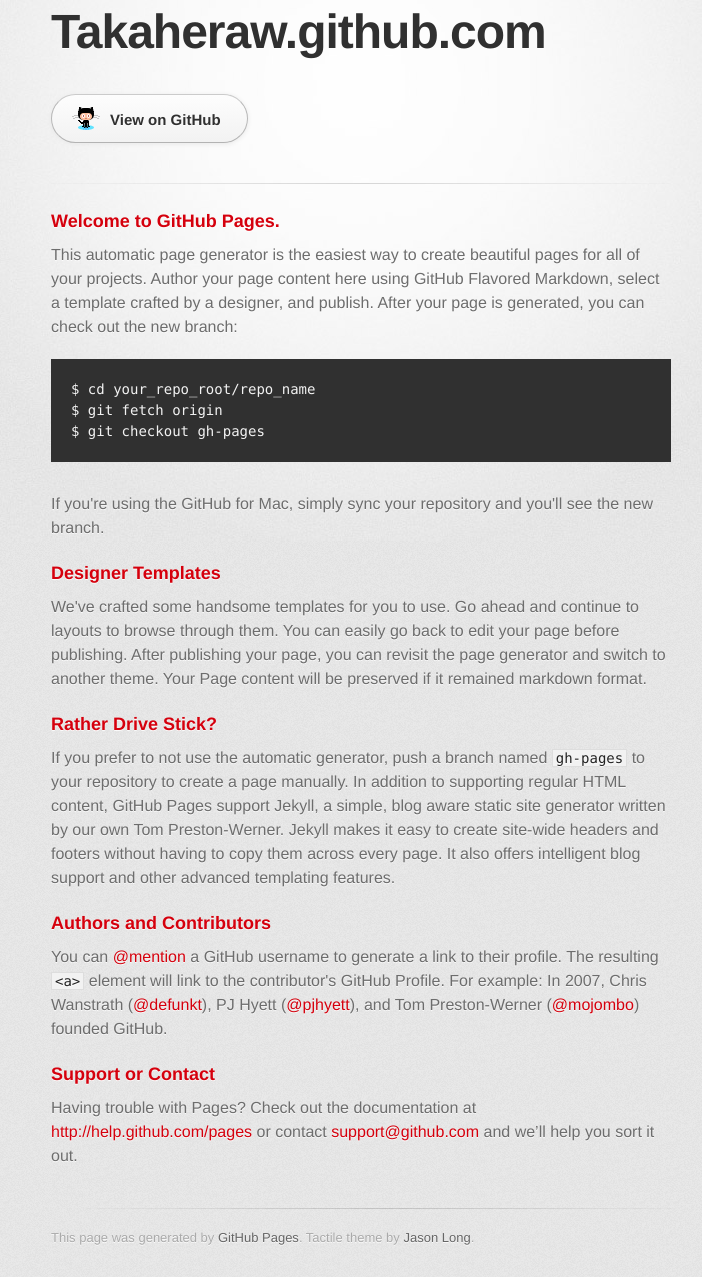
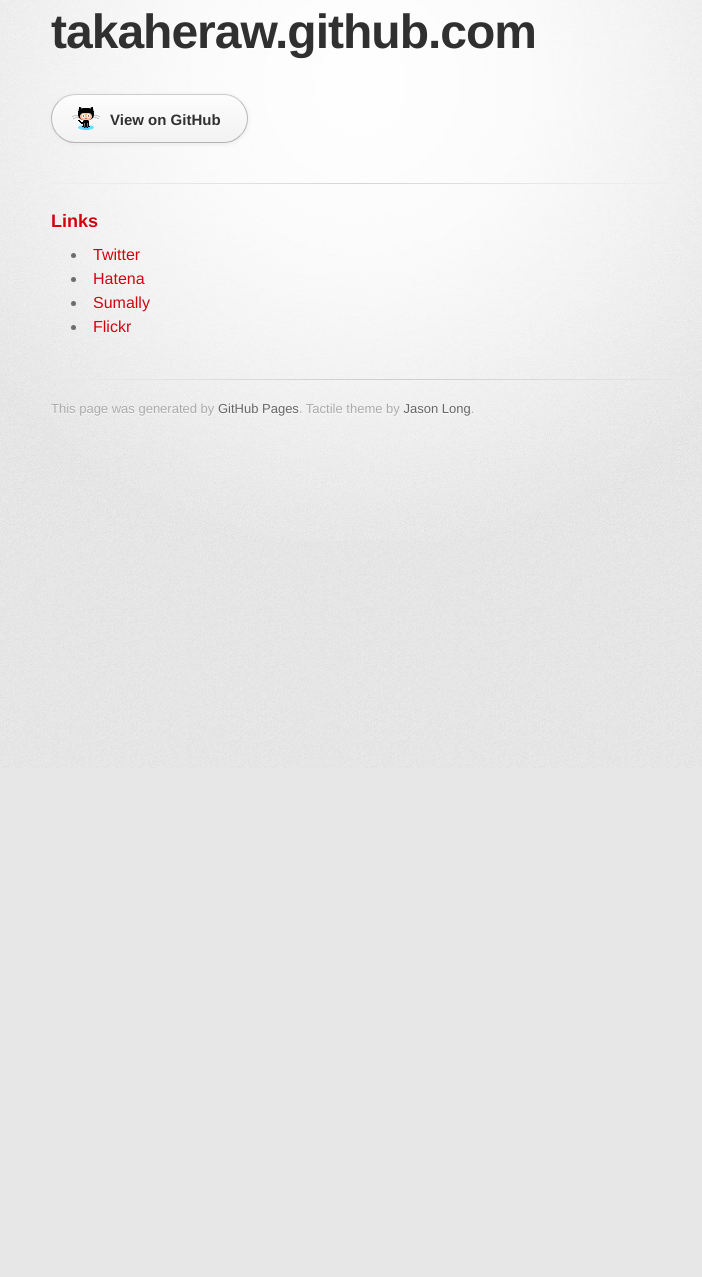
Before and after one commit to takaheraw/takaheraw.github.com, a plain HTML site: page index.html in a window 1280 px wide. Shown: the part 32-1309 px from the top of the page, without its empty margins (279-981 px from the left). After the commit the page ends 800 px from the top, so only its background shows below. Drawn offline with Linux system fonts and the light colour scheme; a web font is replaced by a local one.

Commit message:
add Links

```diff
--- a/index.html
+++ b/index.html
@@ -10,7 +10,7 @@
     <!--[if lt IE 9]>
     <script src="//html5shiv.googlecode.com/svn/trunk/html5.js"></script>
     <![endif]-->
-    <title>Takaheraw.github.com by takaheraw</title>
+    <title>takaheraw.github.com by takaheraw</title>
   </head>
 
   <body>
@@ -18,7 +18,7 @@
       <div class="inner">
 
         <header>
-          <h1>Takaheraw.github.com</h1>
+          <h1>takaheraw.github.com</h1>
           <h2></h2>
         </header>
 
@@ -29,39 +29,19 @@
         <hr>
 
         <section id="main_content">
-          <h3>Welcome to GitHub Pages.</h3>
-
-<p>This automatic page generator is the easiest way to create beautiful pages for all of your projects. Author your page content here using GitHub Flavored Markdown, select a template crafted by a designer, and publish. After your page is generated, you can check out the new branch:</p>
-
-<pre><code>$ cd your_repo_root/repo_name
-$ git fetch origin
-$ git checkout gh-pages
-</code></pre>
-
-<p>If you're using the GitHub for Mac, simply sync your repository and you'll see the new branch.</p>
-
-<h3>Designer Templates</h3>
-
-<p>We've crafted some handsome templates for you to use. Go ahead and continue to layouts to browse through them. You can easily go back to edit your page before publishing. After publishing your page, you can revisit the page generator and switch to another theme. Your Page content will be preserved if it remained markdown format.</p>
-
-<h3>Rather Drive Stick?</h3>
-
-<p>If you prefer to not use the automatic generator, push a branch named <code>gh-pages</code> to your repository to create a page manually. In addition to supporting regular HTML content, GitHub Pages support Jekyll, a simple, blog aware static site generator written by our own Tom Preston-Werner. Jekyll makes it easy to create site-wide headers and footers without having to copy them across every page. It also offers intelligent blog support and other advanced templating features.</p>
-
-<h3>Authors and Contributors</h3>
-
-<p>You can <a href="https://github.com/blog/821" class="user-mention">@mention</a> a GitHub username to generate a link to their profile. The resulting <code>&lt;a&gt;</code> element will link to the contributor's GitHub Profile. For example: In 2007, Chris Wanstrath (<a href="https://github.com/defunkt" class="user-mention">@defunkt</a>), PJ Hyett (<a href="https://github.com/pjhyett" class="user-mention">@pjhyett</a>), and Tom Preston-Werner (<a href="https://github.com/mojombo" class="user-mention">@mojombo</a>) founded GitHub.</p>
-
-<h3>Support or Contact</h3>
-
-<p>Having trouble with Pages? Check out the documentation at <a href="http://help.github.com/pages">http://help.github.com/pages</a> or contact <a href="mailto:support@github.com">support@github.com</a> and we’ll help you sort it out.</p>
+          <h3>Links</h3>
+          <ul>
+            <li><a href="https://twitter.com/takaheraw">Twitter</a></li>
+            <li><a href="http://b.hatena.ne.jp/takaheraw/bookmark">Hatena</a></li>
+            <li><a href="http://sumally.com/takaheraw">Sumally</a></li>
+            <li><a href="http://www.flickr.com/photos/id_tity/">Flickr</a></li>
+          </ul>
         </section>
 
         <footer>
           This page was generated by <a href="http://pages.github.com">GitHub Pages</a>. Tactile theme by <a href="http://twitter.com/jasonlong">Jason Long</a>.
         </footer>
 
-
       </div>
     </div>
   </body>
```
